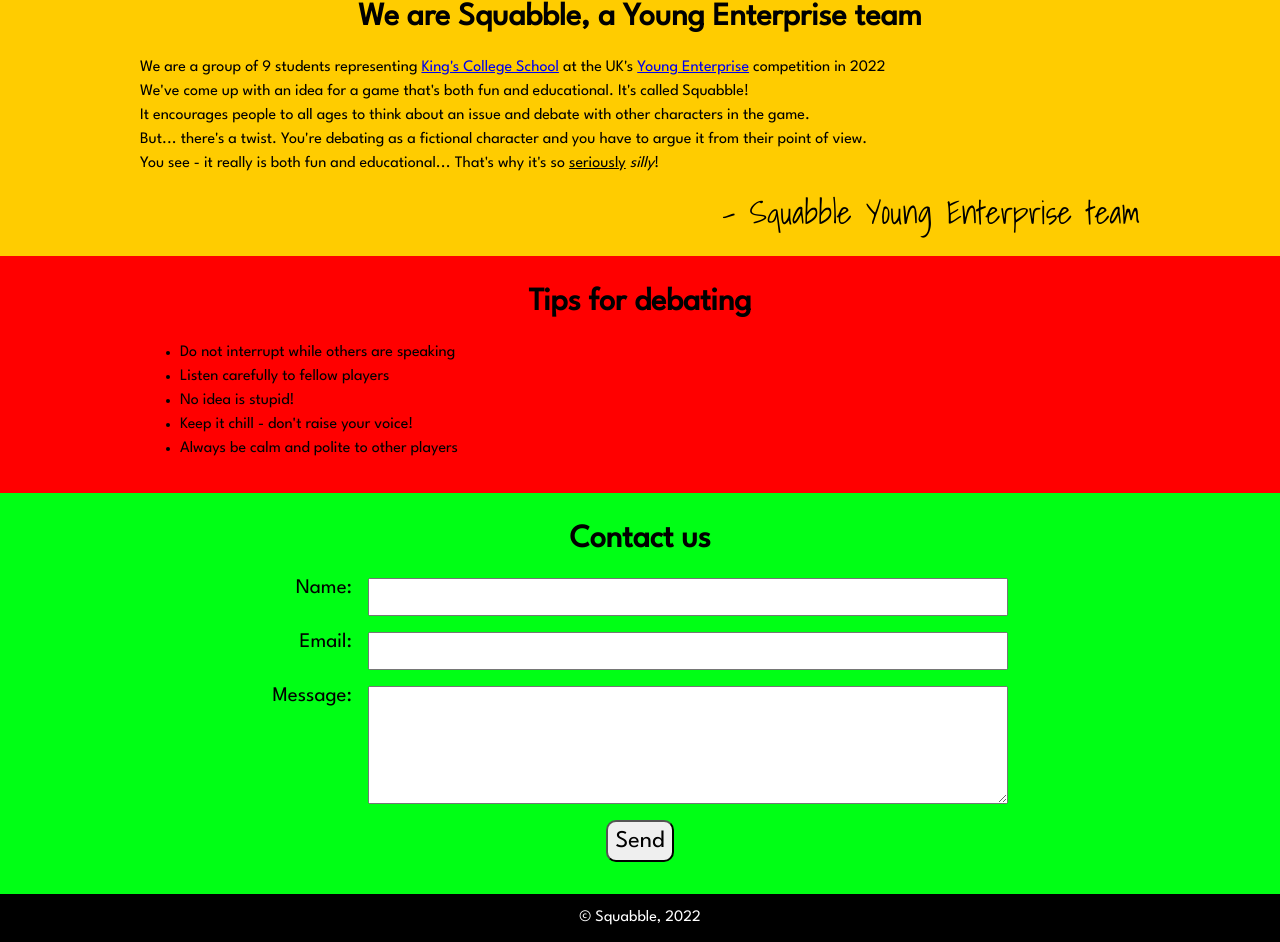
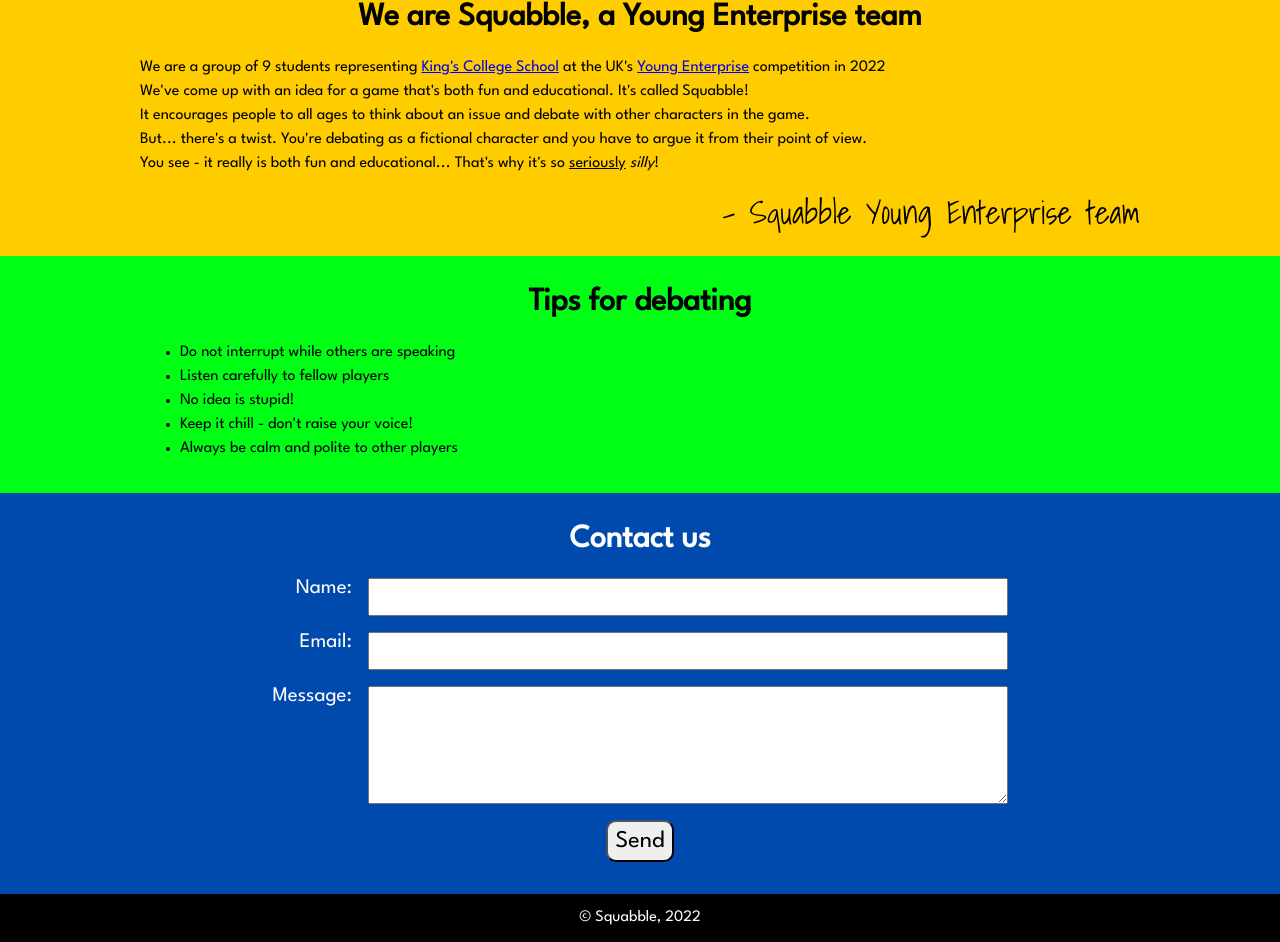
Before and after one commit to ajhawkings/squabble, a website: page src/index.html in a window 1280 px wide. Shown: the part 765-1707 px from the top of the page. Drawn offline with nearby package versions, Linux system fonts and the light colour scheme.

Commit message:
Change colours

```diff
--- a/src/styles.css
+++ b/src/styles.css
@@ -162,12 +162,13 @@
 
 /* debating tips */
 .debating {
-  background-color: var(--red);
+  background-color: var(--green);
 }
 
 /* contact */
 .contact {
-  background-color: var(--green);
+  background-color: var(--dark-blue);
+  color: white;
 }
 
 form {
```
